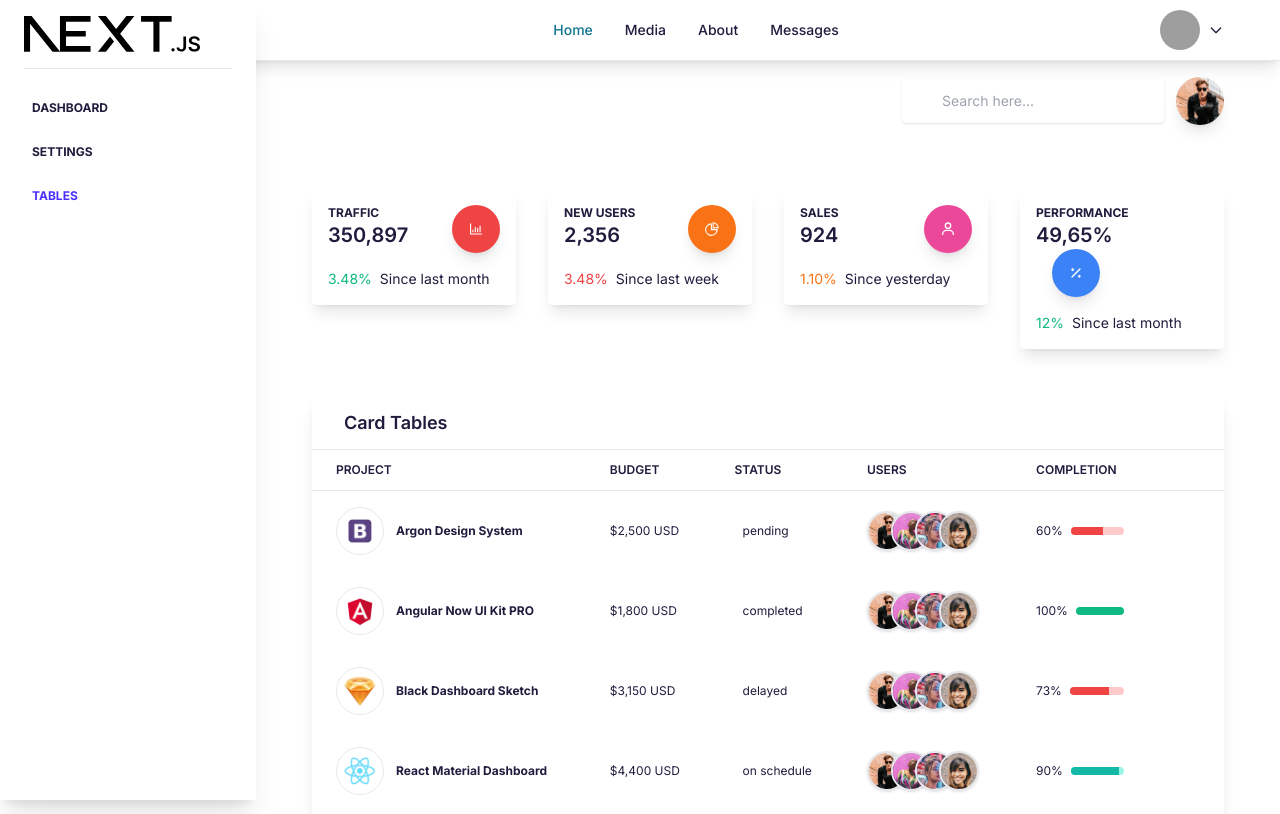
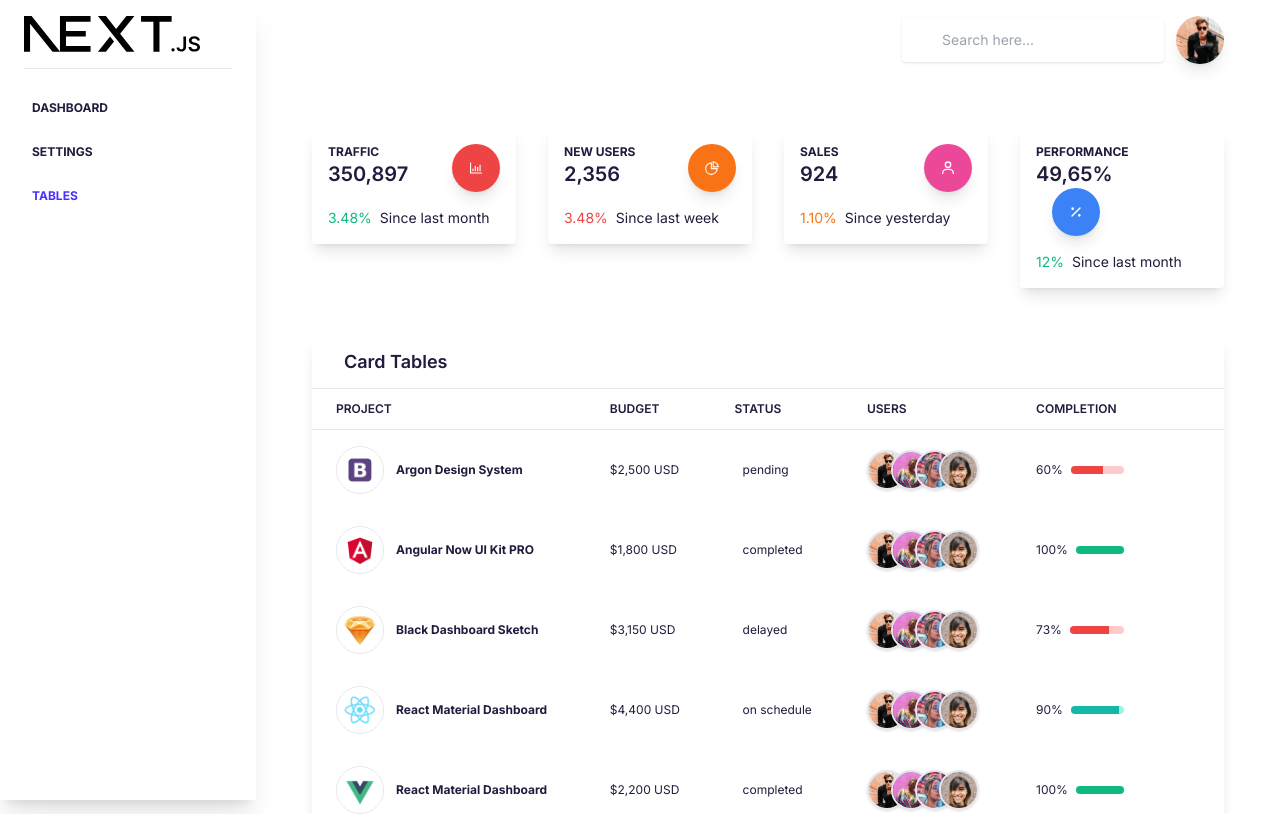
Before and after one commit to Neamul01/e-commerce-replit, a Next.js app: page /admin/tables in a window 1280 px wide. Shown: the top 814 px of the page. Built offline with nearby package versions, Linux system fonts and the light colour scheme; grey boxes are pictures that could not be loaded.

Commit message:
navbar restricted for dashboard

```diff
--- a/app/auth/register/page.tsx
+++ b/app/auth/register/page.tsx
@@ -2,8 +2,6 @@ import SocialLogins from "@/components/Common/SocialLogins";
 import Image from "next/image";
 import Link from "next/link";
 import React from "react";
-
-// layout for page
 
 export default function Register() {
   return (
--- a/components/Navbars/SiteNavbar.tsx
+++ b/components/Navbars/SiteNavbar.tsx
@@ -6,9 +6,11 @@ import React from "react";
 import Layout from "../Layouts/Layout/Layout";
 import { usePathname } from "next/navigation";
 import AppLogo from "../Common/AppLogo";
+import { useActivePaths } from "@/hooks/useActivePaths";
 
 export default function SiteNavbar() {
   const router = usePathname();
+  const activePath = useActivePaths();
 
   const navTabs = navbarTabs.map((tab) => (
     <Navbar.Link
@@ -21,6 +23,8 @@ export default function SiteNavbar() {
     </Navbar.Link>
   ));
   return (
+    <>
+      {activePath.includes("/admin") ? null : (
         <Layout parentClass="border-b shadow-lg sticky top-0">
           <Navbar className="bg-white dark:bg-white" fluid rounded>
             <AppLogo />
@@ -50,5 +54,7 @@ export default function SiteNavbar() {
             <Navbar.Collapse>{navTabs}</Navbar.Collapse>
           </Navbar>
         </Layout>
+      )}
+    </>
   );
 }
--- a/constants/navTabs.ts
+++ b/constants/navTabs.ts
@@ -6,17 +6,12 @@ export const navbarTabs = [
   },
   {
     id: 2,
-    title: "Media",
-    href: "/media",
-  },
-  {
-    id: 3,
     title: "About",
     href: "/about",
   },
   {
-    id: 4,
-    title: "Messages",
-    href: "/messages",
+    id: 3,
+    title: "Dashboard",
+    href: "/admin/dashboard",
   },
 ];
--- /dev/null
+++ b/hooks/useActivePaths.ts
@@ -0,0 +1,11 @@
+import { usePathname } from "next/navigation";
+
+export const useActivePaths = () => {
+  const path = usePathname();
+  const newPath = path
+    .split("/")
+    .filter((item) => item !== "")
+    .map((item) => `/${item}`);
+  if (newPath.length === 0) return ["/"];
+  return newPath;
+};
```
Lines whose indentation alone changed are shown as unchanged.
